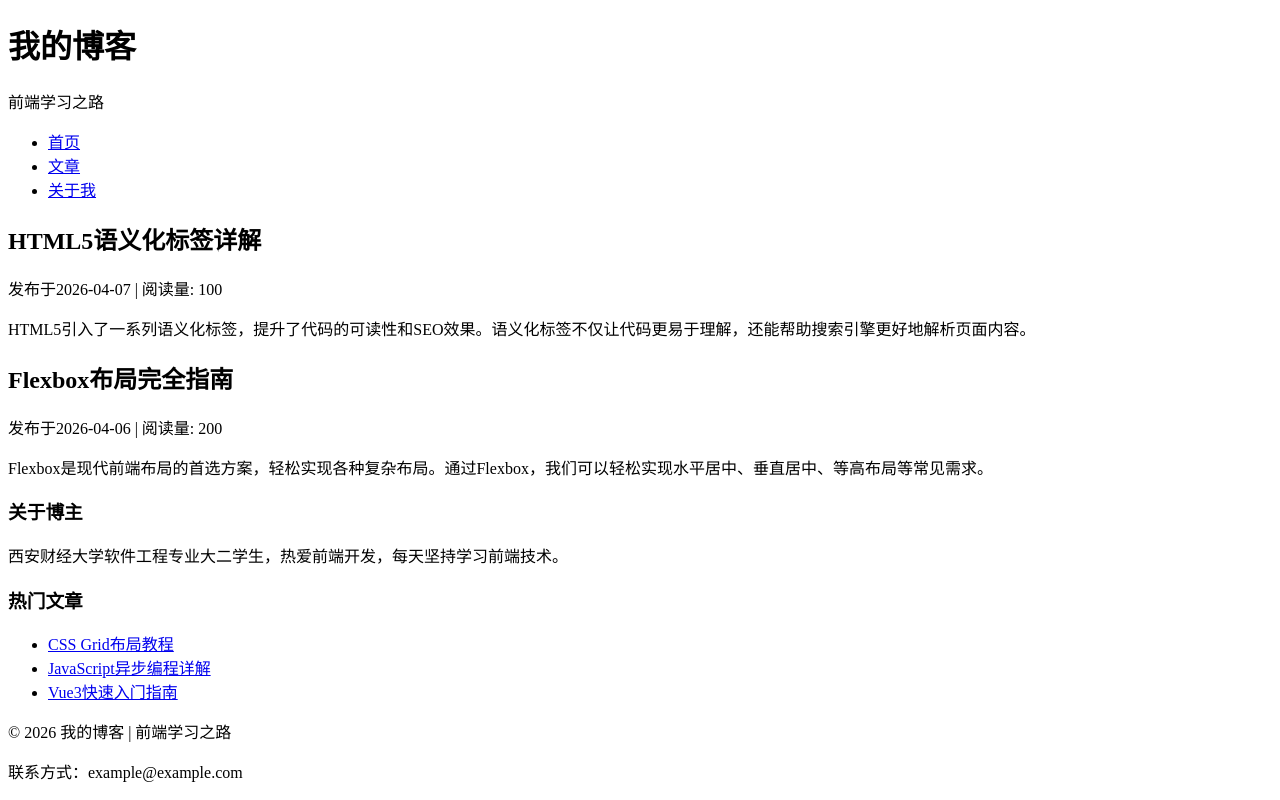
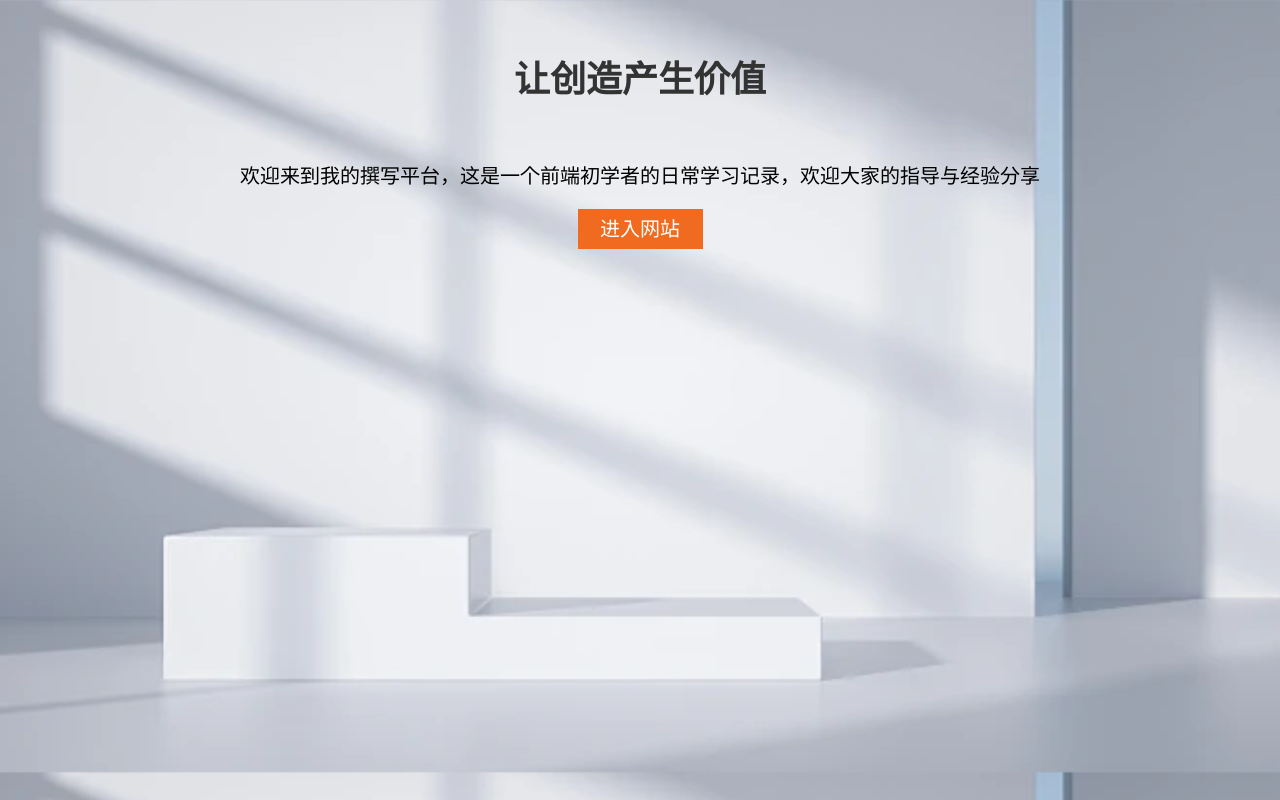
Before and after one commit to hubbyd/hubbyd.github.io, a plain HTML site: page index.html in a window 1280 px wide. Drawn offline with Linux system fonts and the light colour scheme.

Commit message:
首次提交

```diff
--- a/index.html
+++ b/index.html
@@ -1,99 +1,47 @@
 <!DOCTYPE html>
-<html lang="zh-CN">
-
+<html lang="en">
 <head>
-    <!-- 字符编码设置：UTF-8支持所有语言 -->
     <meta charset="UTF-8">
-    <!-- 视口设置：确保页面在移动端正确显示 -->
     <meta name="viewport" content="width=device-width, initial-scale=1.0">
-    <!-- 页面标题：浏览器标签显示的内容 -->
-    <title>我的个人博客</title>
-    <!-- 页面描述：SEO优化，搜索引擎显示的摘要 -->
-    <meta name="description" content="记录前端学习之路，分享HTML/CSS/JavaScript知识">
+    <title>welcome</title>
 </head>
-
+<style>
+    body
+    {
+        background-image: url(./fccd46ce1656f5eab3962bd6fe31663767c89a5b7eece-M3OyhZ_fw658.webp);
+        background-size: 100%;
+    }
+    .bat{
+        text-align: center;
+    }
+    .bat h2{
+        color: #333333;
+        font-size: 36px;
+        font-weight: 400px;
+        line-height: 100px;
+    }
+    .bat p{
+        font-size: 20px;
+    }
+    .bat a{
+        width: 125px;
+        height: 40px;
+        background-color: #f06b1f;
+        display: inline-block;
+        line-height: 40px;
+        color:#fff;
+        text-decoration: none;
+        font-size: 20px;
+    }
+    a:hover{
+        color:bisque;
+    }
+</style>
 <body>
-    <!-- 页头区域：包含网站标题、副标题、导航等 -->
-    <!-- 语义化意义：表示页面的头部区域，通常包含网站标识和主导航 -->
-    <header>
-        <!-- 主标题：页面最重要的标题，一个页面通常只有一个h1 -->
-        <h1>我的博客</h1>
-        <!-- 副标题：补充说明网站主题 -->
-        <p>前端学习之路</p>
-    </header>
-
-    <!-- 导航区域：包含页面导航链接 -->
-    <!-- 语义化意义：表示页面的导航链接区域，帮助用户浏览网站 -->
-    <nav>
-        <!-- 无序列表：导航链接通常使用ul列表组织 -->
-        <ul>
-            <li><a href=" ">首页</a></li>
-            <li><a href="#articles">文章</a></li>
-            <li><a href="#about">关于我</a></li>
-        </ul>
-    </nav>
-
-    <!-- 主内容区域：页面的主要内容 -->
-    <!-- 语义化意义：表示页面的主要内容，一个页面只能有一个main标签 -->
-    <!-- 对SEO特别重要，搜索引擎会优先抓取main标签内的内容 -->
-    <main>
-        <!-- 文章区域：独立的文章内容 -->
-        <!-- 语义化意义：表示一篇独立的文章内容，可以单独阅读 -->
-        <!-- 适用于博客文章、新闻报道、论坛帖子等 -->
-        <article>
-            <!-- 文章标题：使用h2标签，因为h1已经被页面标题使用 -->
-            <h2>HTML5语义化标签详解</h2>
-            <!-- 文章元信息：发布时间、阅读量等 -->
-            <p>发布于2026-04-07 | 阅读量: 100</p>
-            <!-- 文章摘要：简短介绍文章内容 -->
-            <p>HTML5引入了一系列语义化标签，提升了代码的可读性和SEO效果。语义化标签不仅让代码更易于理解，还能帮助搜索引擎更好地解析页面内容。</p>
-        </article>
-
-        <!-- 第二篇文章：同样使用article标签 -->
-        <article>
-            <h2>Flexbox布局完全指南</h2>
-            <p>发布于2026-04-06 | 阅读量: 200</p>
-            <p>Flexbox是现代前端布局的首选方案，轻松实现各种复杂布局。通过Flexbox，我们可以轻松实现水平居中、垂直居中、等高布局等常见需求。</p>
-        </article>
-    </main>
-
-    <!-- 侧边栏区域：与主要内容相关的辅助信息 -->
-    <!-- 语义化意义：表示页面的侧边栏内容，通常包含相关链接、作者信息等 -->
-    <aside>
-        <h3>关于博主</h3>
-        <p>西安财经大学软件工程专业大二学生，热爱前端开发，每天坚持学习前端技术。</p>
-
-        <h3>热门文章</h3>
-        <ul>
-            <li><a href="#">CSS Grid布局教程</a></li>
-            <li><a href="#">JavaScript异步编程详解</a></li>
-            <li><a href="#">Vue3快速入门指南</a></li>
-        </ul>
-    </aside>
-
-    <!-- 页脚区域：页面底部内容 -->
-    <!-- 语义化意义：表示页面的底部区域，通常包含版权信息、联系方式等 -->
-    <footer>
-        <!-- 版权信息：使用&copy;符号表示版权 -->
-        <p>&copy; 2026 我的博客 | 前端学习之路</p>
-
-        <!-- 联系方式：可以添加邮箱、微信等 -->
-        <p>联系方式：example@example.com</p>
-    </footer>
-
-    <!-- 语义化标签学习笔记： -->
-    <!-- 1. <header>：页面头部，包含网站标题、导航等 -->
-    <!-- 2. <nav>：导航链接区域 -->
-    <!-- 3. <main>：页面主要内容，一个页面只能有一个<main> -->
-    <!-- 4. <article>：独立的文章内容 -->
-    <!-- 5. <aside>：侧边栏内容，与主要内容相关但非必需 -->
-    <!-- 6. <footer>：页面底部，包含版权信息等 -->
-
-    <!-- 语义化标签的好处： -->
-    <!-- 1. 提升SEO：搜索引擎更容易理解页面结构 -->
-    <!-- 2. 提高可读性：代码更易于理解和维护 -->
-    <!-- 3. 无障碍访问：屏幕阅读器可以更好地解析页面内容 -->
-    <!-- 4. 未来兼容性：HTML5标准，浏览器支持越来越好 -->
+ <div class="bat">
+    <h2>让创造产生价值</h2>
+    <p>欢迎来到我的撰写平台，这是一个前端初学者的日常学习记录，欢迎大家的指导与经验分享</p>
+    <a href="login.html">进入网站</a>
+ </div>
 </body>
-
 </html>
```
Also changed, not shown: hello.html (added, +108 -0 lines), login.html (added, +47 -0 lines), 1680747969971_1a409513.jpg (added), 7331f0a5be410cbb8f6cb478fdf5159eb15cbb5235b90-Yw3lcY_fw658.webp (added), fccd46ce1656f5eab3962bd6fe31663767c89a5b7eece-M3OyhZ_fw658.webp (added), profile picture.jpeg (added).
